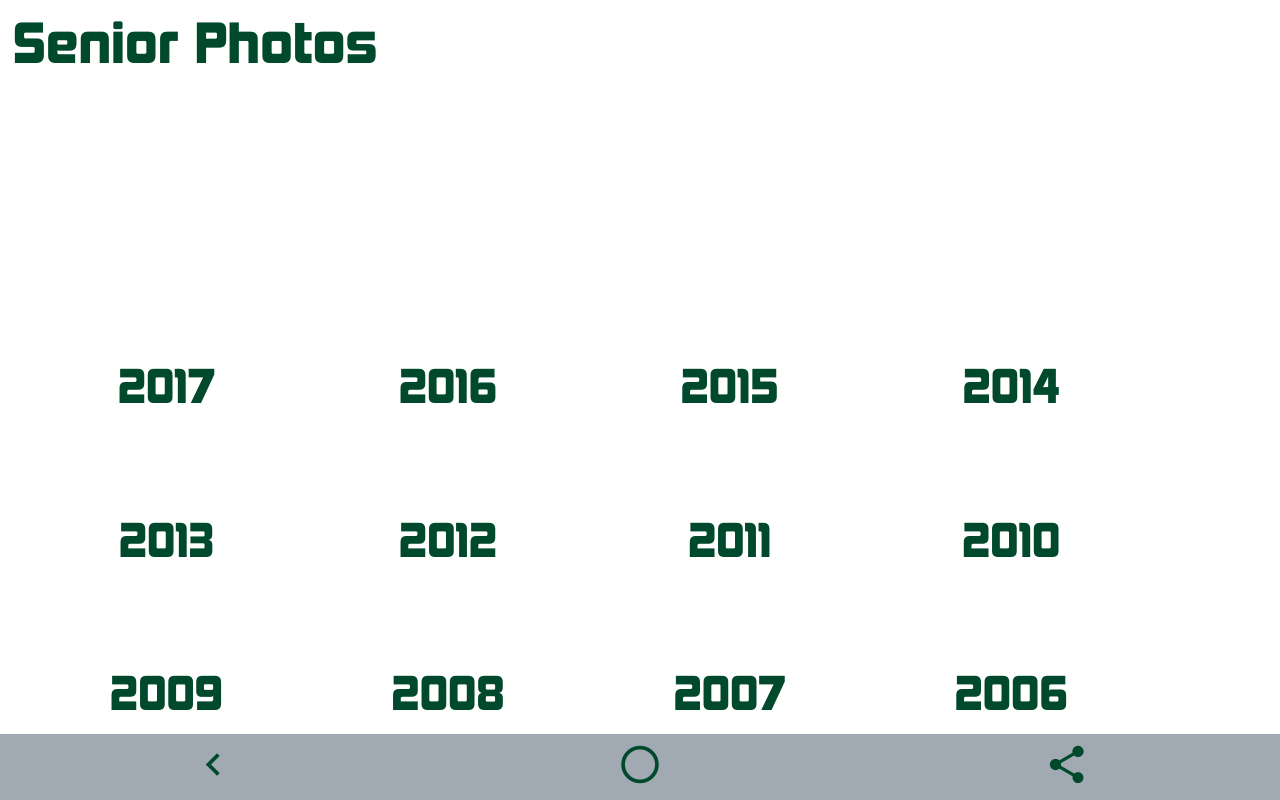
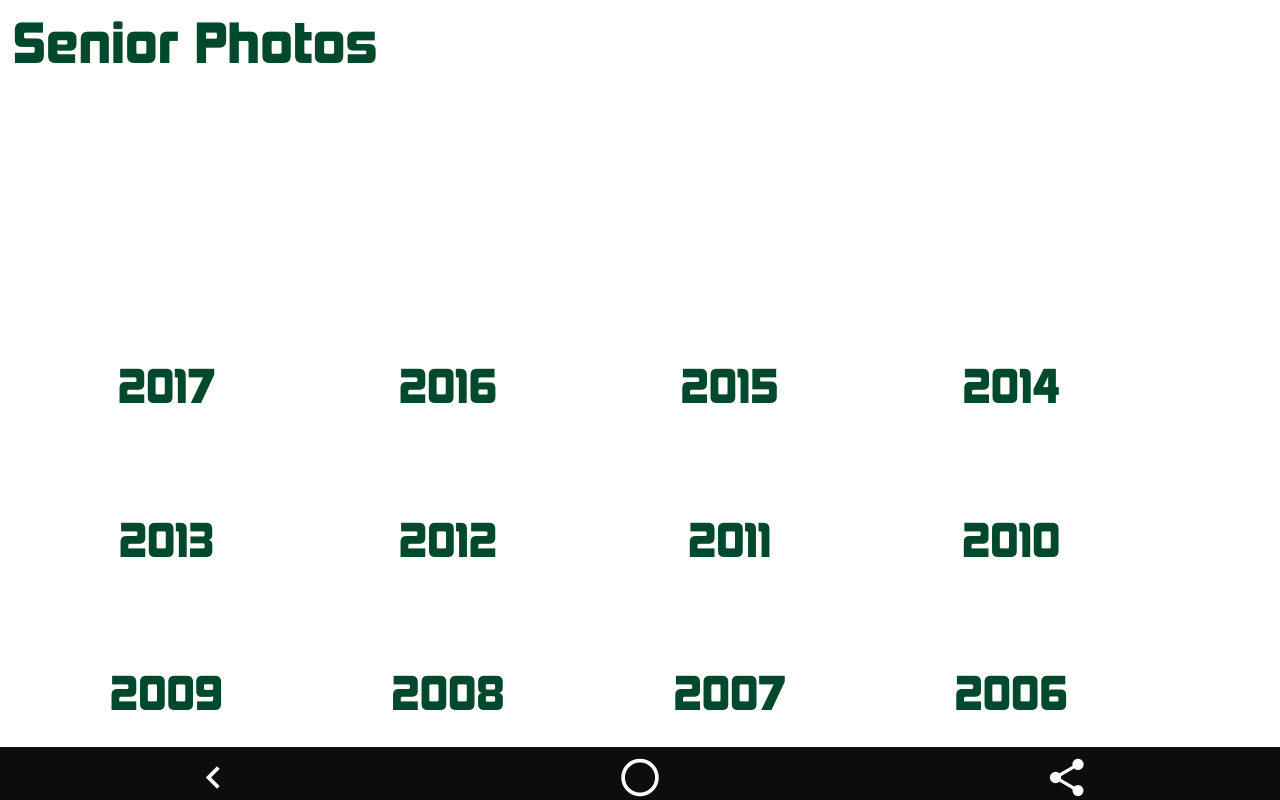
Before and after one commit to desotohs/hall-of-fame, a React (Create React App) app: page /seniorphotos in a window 1280 px wide. Built offline with nearby package versions, Linux system fonts and the light colour scheme; no server answers.

Commit message:
Fixed narbar sizing

```diff
--- a/src/AppContainer.css
+++ b/src/AppContainer.css
@@ -2,6 +2,10 @@
     overflow: hidden;
     width: 100vw;
     height: 100vh;
+}
+.app-container-website {
+    width: 100%;
+    height: 100%;
 }
 .app-container-display {
     width: 100vh;
@@ -10,13 +14,14 @@
     transform-origin: top right;
     margin-left: -100vh;
 }
-
 .app-container-display * {
     cursor: none !important;
 }
-
 .app-container * {
     font-family: "Kimberley";
+}
+.app-container > * {
+    position: relative;
 }
 @font-face {
     font-family: "Kimberley";
--- a/src/NavBar.css
+++ b/src/NavBar.css
@@ -1,10 +1,12 @@
-.navbar .container{
+.navbar {
     position: absolute;
+    left: 0;
+    right: 0;
     bottom: 0;
-    width: 100%;
+    background-color: rgba(0, 0, 0, 0.95);
+    color: #FFFFFF;
 }
-
-.navbar .container >* {
+.navbar div {
     font-size: 45px;
     line-height: 45px;
     width: calc(100% / 3);
@@ -12,8 +14,7 @@
     text-align: center;
     padding: 8px;
 }
-
-.navbar .container i {
+.navbar i {
     font-size: 45px;
     line-height: 45px;
 }
--- a/src/NavBar.js
+++ b/src/NavBar.js
@@ -12,22 +12,20 @@ export default class NavBar extends React.Component {
     render() {
         return (
             <div className="navbar">
-                <div className="container backgrey">
-                    <div className="foregreen" onClick={this.goBack}>
-                        <Icon name="chevron_left"/>
-                    </div>
-                    <div className="foregreen">
-                        <Icon name="radio_button_unchecked"/>
-                    </div>
-                    <div className="foregreen">
-                        <Icon name="share"/>
-                    </div>
+                <div onClick={this.goBack}>
+                    <Icon name="chevron_left" />
+                </div>
+                <div>
+                    <Icon name="radio_button_unchecked" />
+                </div>
+                <div>
+                    <Icon name="share" />
                 </div>
             </div>
         );
     }
 
-    goBack(){
+    goBack() {
         window.history.back();
     }
 }
```
